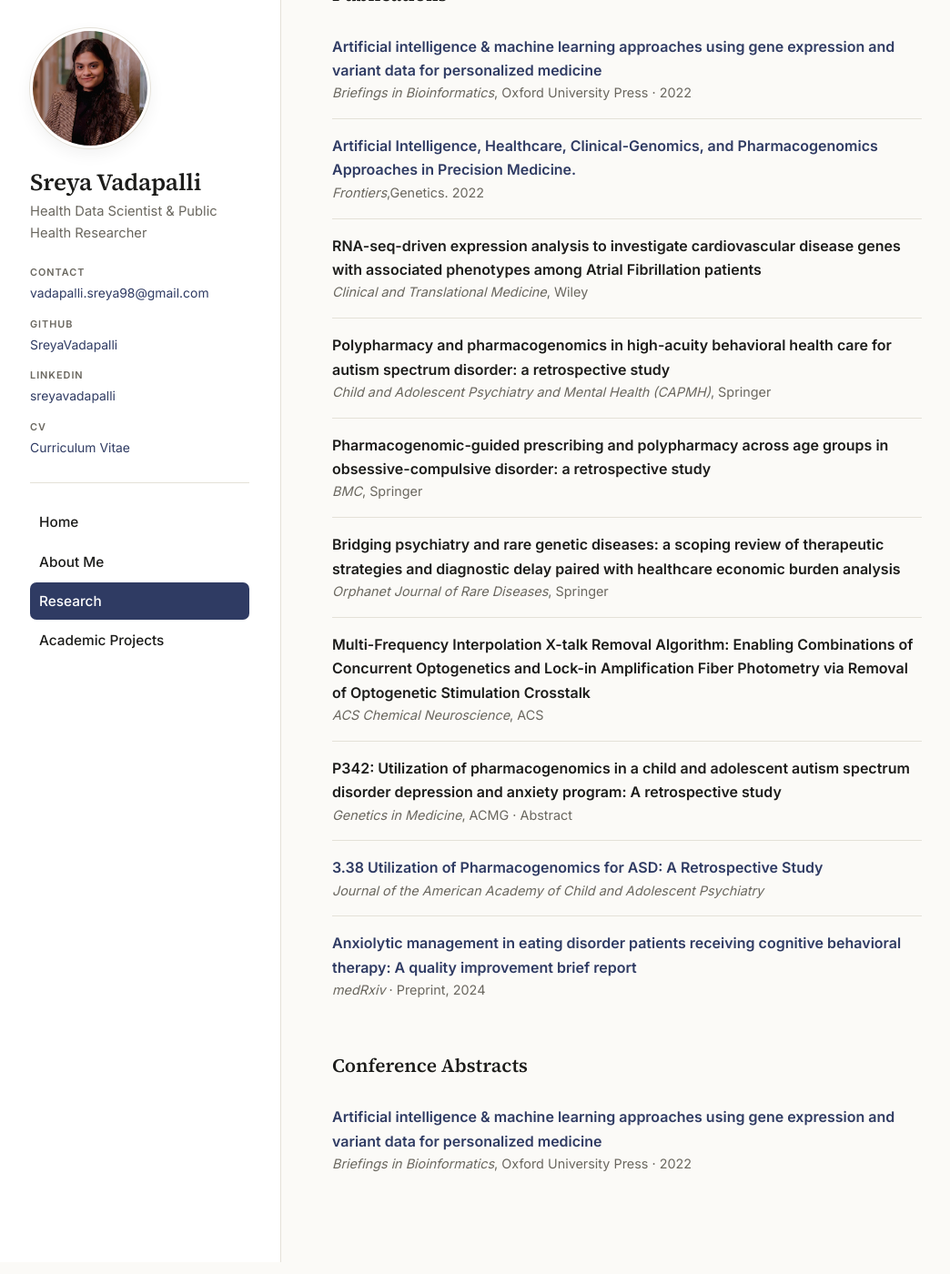
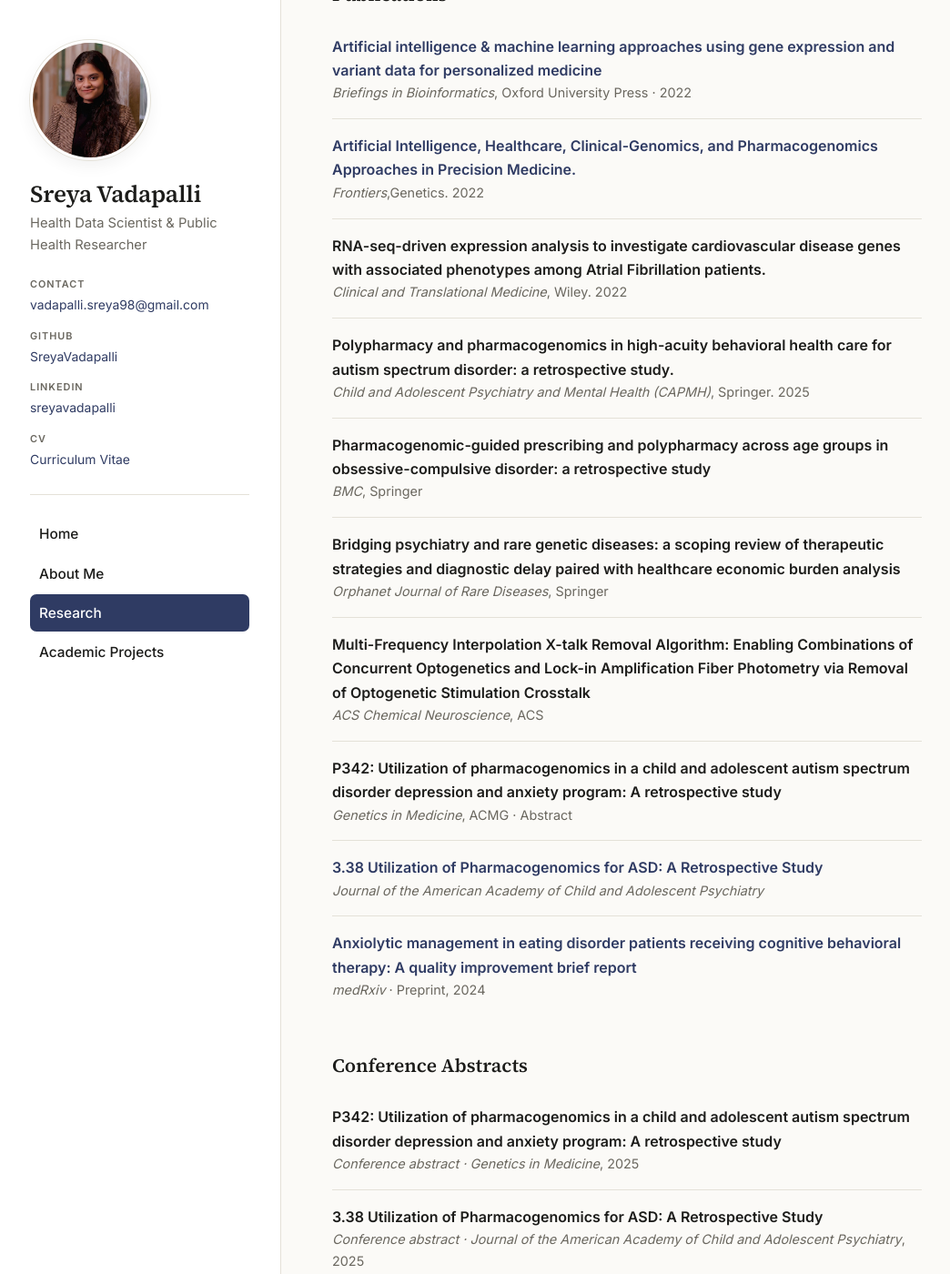
Before and after one commit to SreyaVadapalli/SreyaVadapalli.github.io, a Jekyll site: the page built from research.html, in a window 1280 px wide and 1400 px high, scrolled down 239 px. Shown: the whole window at 91% size, without its empty margins (51-1095 px from the left). Built offline with Jekyll 4.4.1, drawn with Linux system fonts in a browser that asks for light colours.

```diff
--- a/research.html
+++ b/research.html
@@ -27,16 +27,21 @@
     <div class="item-meta"><em>Frontiers</em>,Genetics. 2022 </div>
   </li>
 
-
-   <li>
-    <div class="item-title">RNA-seq-driven expression analysis to investigate cardiovascular disease genes with associated phenotypes among Atrial Fibrillation patients</div>
-    <div class="item-meta"><em>Clinical and Translational Medicine</em>, Wiley</div>
+ <li>
+    <div class="item-title">RNA-seq-driven expression analysis to investigate cardiovascular disease genes with associated phenotypes among Atrial Fibrillation patients. </a>
+      <a href="https://pubmed.ncbi.nlm.nih.gov/35875838/" target="_blank" rel="noopener"> </a>
+    </div>
+    <div class="item-meta"><em>Clinical and Translational Medicine</em>, Wiley. 2022</div>
   </li>
 
-  <li>
-    <div class="item-title">Polypharmacy and pharmacogenomics in high-acuity behavioral health care for autism spectrum disorder: a retrospective study</div>
-    <div class="item-meta"><em>Child and Adolescent Psychiatry and Mental Health (CAPMH)</em>, Springer</div>
+
+<li>
+    <div class="item-title">Polypharmacy and pharmacogenomics in high-acuity behavioral health care for autism spectrum disorder: a retrospective study. </a>
+      <a href="https://pubmed.ncbi.nlm.nih.gov/40399951/" target="_blank" rel="noopener"> </a>
+    </div>
+    <div class="item-meta"><em>Child and Adolescent Psychiatry and Mental Health (CAPMH)</em>, Springer. 2025</div>
   </li>
+
 
   <li>
     <div class="item-title">Pharmacogenomic-guided prescribing and polypharmacy across age groups in obsessive-compulsive disorder: a retrospective study</div>
@@ -78,14 +83,17 @@
 <h2>Conference Abstracts</h2>
 <ul class="clean">
 <li>
-    <div class="item-title">
-      <a href="https://pubmed.ncbi.nlm.nih.gov/35595537/" target="_blank" rel="noopener">Artificial intelligence &amp; machine learning approaches using gene expression and variant data for personalized medicine</a>
+    <div class="item-title">P342: Utilization of pharmacogenomics in a child and adolescent autism spectrum disorder depression and anxiety program: A retrospective study </a>
+      <a href="https://www.sciencedirect.com/science/article/pii/S2949774425003462" target="_blank" rel="noopener"> </a>
     </div>
-    <div class="item-meta"><em>Briefings in Bioinformatics</em>, Oxford University Press · 2022</div>
+    <div class="item-meta"><em>Conference abstract · Genetics in Medicine</em>, 2025</div>
   </li>
 
-
-
-
+<li>
+    <div class="item-title">3.38 Utilization of Pharmacogenomics for ASD: A Retrospective Study </a>
+      <a href="" target="_blank" rel="noopener"> </a>
+    </div>
+    <div class="item-meta"><em>Conference abstract · Journal of the American Academy of Child and Adolescent Psychiatry</em>, 2025</div>
+  </li>
 
 </ul>
```
Also changed, not shown: projects/Exploratory-Analysis-of-Poverty-in-NYC.html (added).
